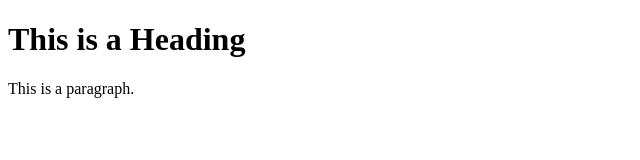
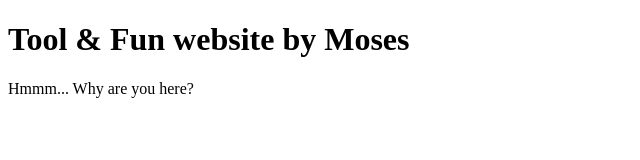
Before and after one commit to moses0823/moses0823.github.io, a plain HTML site: page index.html in a window 1280 px wide. Shown: the whole page, without its empty margins (0-640 px from the left). Drawn offline with Linux system fonts and the light colour scheme.

Commit message:
Update index.html

```diff
--- a/index.html
+++ b/index.html
@@ -5,8 +5,8 @@
 </head>
 <body>
 
-<h1>This is a Heading</h1>
-<p>This is a paragraph.</p>
+<h1>Tool & Fun website by Moses</h1>
+<p>Hmmm... Why are you here?</p>
 
 </body>
 </html>
```
